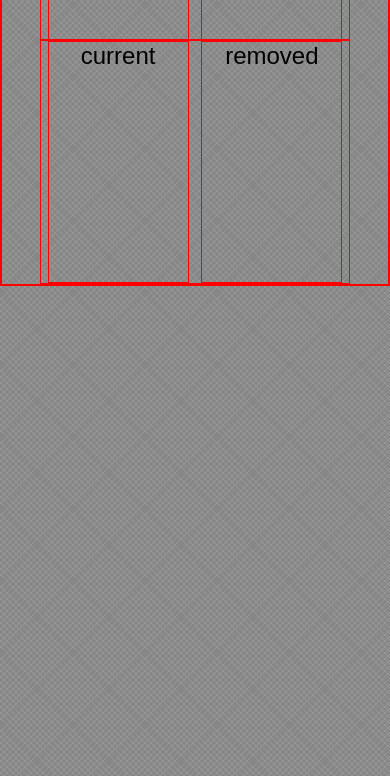
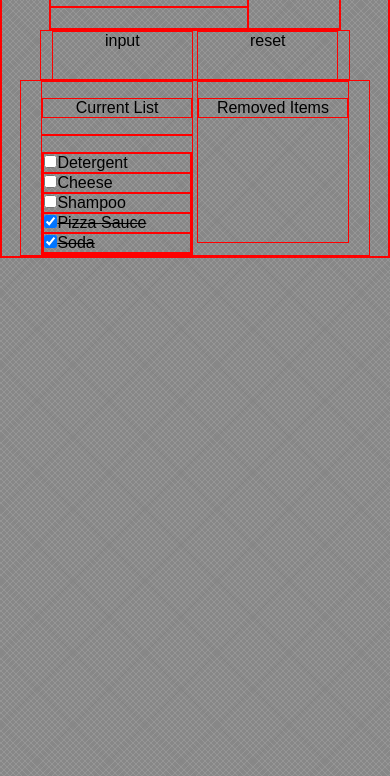
Before and after one commit to tbone849/shopping-list, a plain HTML site: page index.html in a window 390 px wide. Shown: the part 68-844 px from the top of the page. Drawn offline with nearby package versions, Linux system fonts and the light colour scheme.

Commit message:
Add list and list styles

```diff
--- a/css/style.css
+++ b/css/style.css
@@ -1,3 +1,5 @@
+
+
 
 body {
 	background-image: url("../images/background.png");
@@ -40,8 +42,9 @@ header div {
 
 .input, .reset, .current, .removed {
 	display: inline-block;
+	vertical-align: top;
 	width: 45%;
-	margin: 0 1%;
+	margin: 0;
 }
 
 .input, .reset {
@@ -54,11 +57,41 @@ header div {
 	text-align: center;
 }
 
+.lists ul {
+	margin-left: 4em;
+	padding: 0;
+	text-align: left;
+	list-style-type: none;
+}
+
 .current, .removed {
 	min-height: 10em;
+}
+
+.checked {
+	text-decoration: line-through;
 }
 
 
 * {
 	border: solid 1px red;
 }
+
+@media only screen and (max-width: 500px) {
+    body {
+    	font-size: 1em;
+    }
+
+    .lists {
+    	width: 90%;
+    }
+
+    .lists ul {
+    	margin: 0;
+    	padding: 0;
+    }
+
+    .current, .removed {
+    	width: 43%;
+    }
+}
--- a/index.html
+++ b/index.html
@@ -12,7 +12,7 @@
 <body>
 	<header>
 		<div class="title">
-			title
+			<h2>Shopping Cart<h2>
 		</div>
 		<div class="cart">
 			cart
@@ -28,10 +28,17 @@
 	</section>
 	<section class="lists">
 		<div class="current">
-			current
+			<p class="listTitle">Current List<p>
+			<ul class="current-list">
+				<li><input type="checkbox">Detergent</li>
+				<li><input type="checkbox">Cheese</li>
+				<li><input type="checkbox">Shampoo</li>
+				<li class="checked"><input type="checkbox" checked>Pizza Sauce</li>
+				<li class="checked"><input type="checkbox" checked>Soda</li>
+			</ul>
 		</div>
 		<div class="removed">
-			removed
+			<p class="listTitle">Removed Items</p>
 		</div>
 	</section>
 </body>
```
